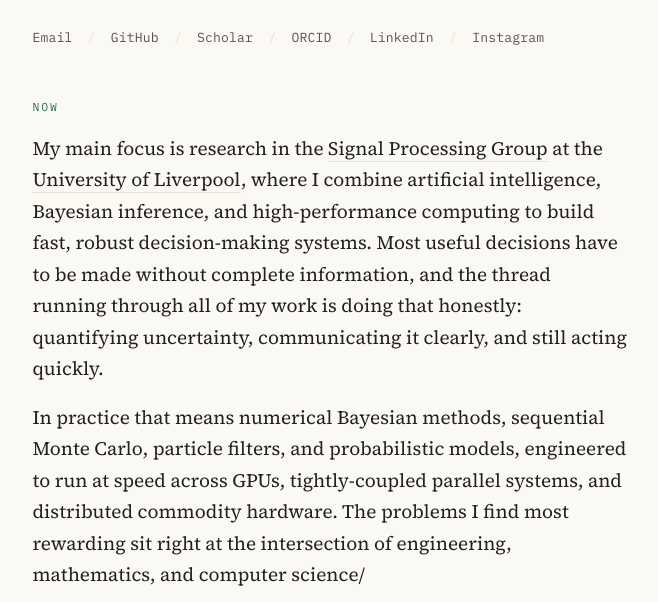
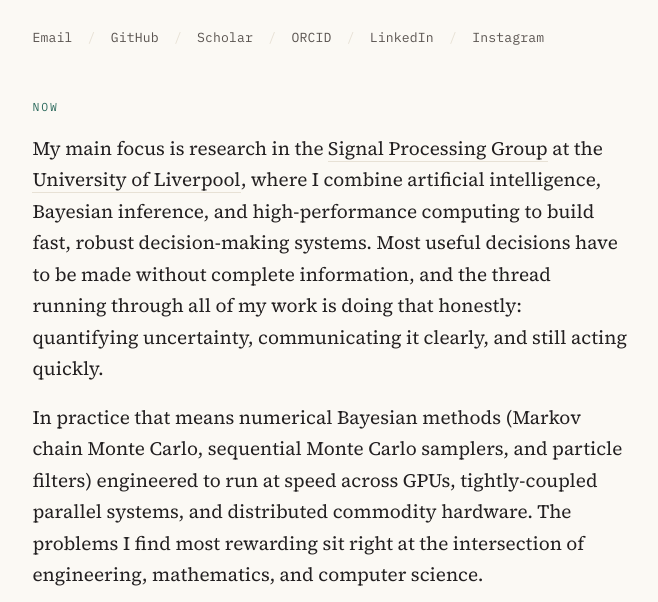
Before and after one commit to mjcarter95/Portfolio-Blog, an Astro site: page / in a window 1280 px wide. Shown: the part 198-800 px from the top of the page, without its empty margins (310-968 px from the left). Built offline with nearby package versions, Linux system fonts and the light colour scheme; Astro itself is replaced by a stand-in of ours; some packages are replaced by stand-ins of ours.

Commit message:
Refine description of decision-making methods
Updated text to clarify methods used for decision-making.

```diff
--- a/src/pages/index.astro
+++ b/src/pages/index.astro
@@ -33,8 +33,7 @@ const spotlight = [
       <p class="greeting">Alright, I'm Matthew.</p>
       <h1 class="visually-hidden">Matthew Carter</h1>
       <p class="lede">
-        I help practitioners and researchers make fast, data-informed
-        decisions in the face of uncertainty.
+        I help practitioners and researchers make fast, data-informed decisions in the face of uncertainty.
       </p>
 
       <nav class="rail" aria-label="Contact and links">
@@ -58,9 +57,9 @@ const spotlight = [
           quantifying uncertainty, communicating it clearly, and still acting quickly.
         </p>
         <p>
-          In practice that means numerical Bayesian methods, sequential Monte Carlo, particle filters, and probabilistic models, engineered to run
+          In practice that means numerical Bayesian methods (Markov chain Monte Carlo, sequential Monte Carlo samplers, and particle filters) engineered to run
           at speed across GPUs, tightly-coupled parallel systems, and distributed commodity hardware. The problems I find most rewarding sit right
-          at the intersection of engineering, mathematics, and computer science/
+          at the intersection of engineering, mathematics, and computer science.
         </p>
       </section>
 
```
